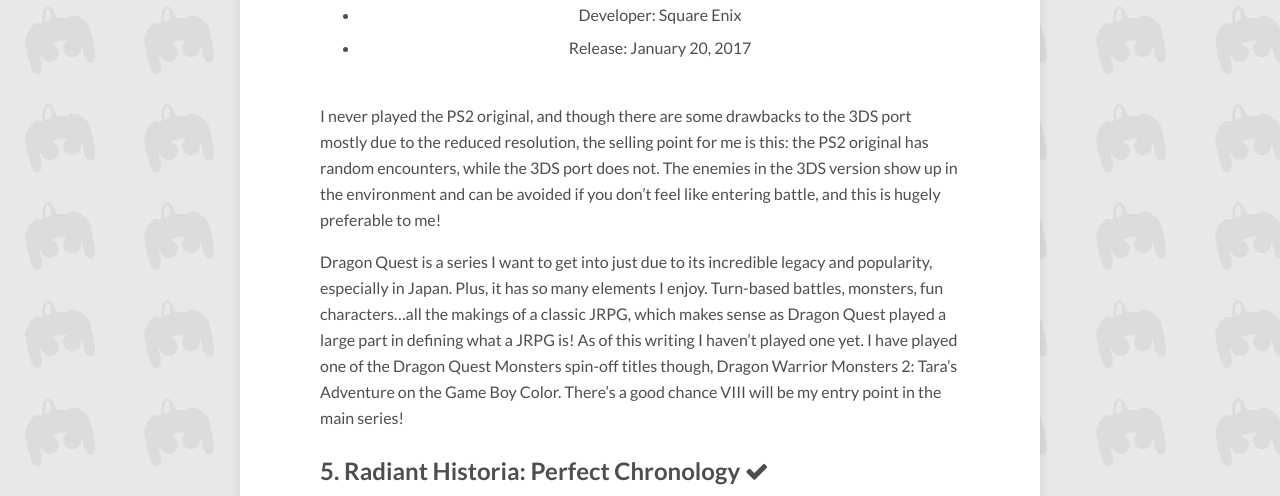
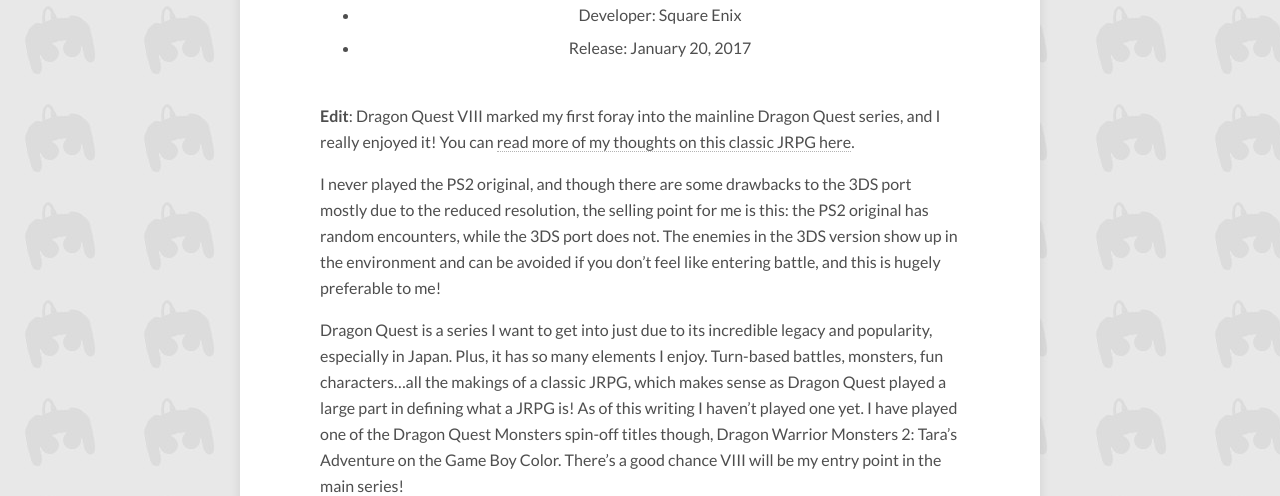
Before and after one commit to BravingTheBacklog/bravingthebacklog.github.io, a Jekyll site: the page built from _posts/2019-04-17-top-10-3ds-games-in-my-backlog.md, in a window 1280 px wide and 900 px high, scrolled down 4463 px, cut to the strip 154-650 px from the top of the window. Built offline with Jekyll 4.4.1, drawn with Linux system fonts in a browser that asks for light colours; nearby versions of some CDN libraries; comment, search, counter and statistics services are not loaded; some of the changed text lies outside the part shown.

Commit message:
Check off games in 3DS and GBA backlog posts

```diff
--- a/_posts/2019-04-17-top-10-3ds-games-in-my-backlog.md
+++ b/_posts/2019-04-17-top-10-3ds-games-in-my-backlog.md
@@ -124,7 +124,12 @@
 DS. The job system is like Final Fantasy Tactics Advance in some ways, which
 sounds great. I'm looking forward to giving Bravely Default a try someday!
 
-## 6. {% include game.html game="Dragon Quest VIII" %}
+## 6. {% include game.html game="Dragon Quest VIII" checkmark="" %}
+
+**Edit**: Dragon Quest VIII marked my first foray into the mainline Dragon Quest
+series, and I really enjoyed it! You can [read more of my thoughts on this
+classic JRPG here]({% post_url 2020-08-17-what-im-playing-no-85
+%}#DragonQuestVIII:JourneyoftheCursedKing).
 
 I never played the PS2 original, and though there are some drawbacks to the 3DS
 port mostly due to the reduced resolution, the selling point for me is this: the
```
Also changed, not shown: other parts of _posts/2019-04-17-top-10-3ds-games-in-my-backlog.md (+1 -1 lines), _posts/2019-04-05-top-10-gba-games-in-my-backlog.md (+6 -2 lines).
